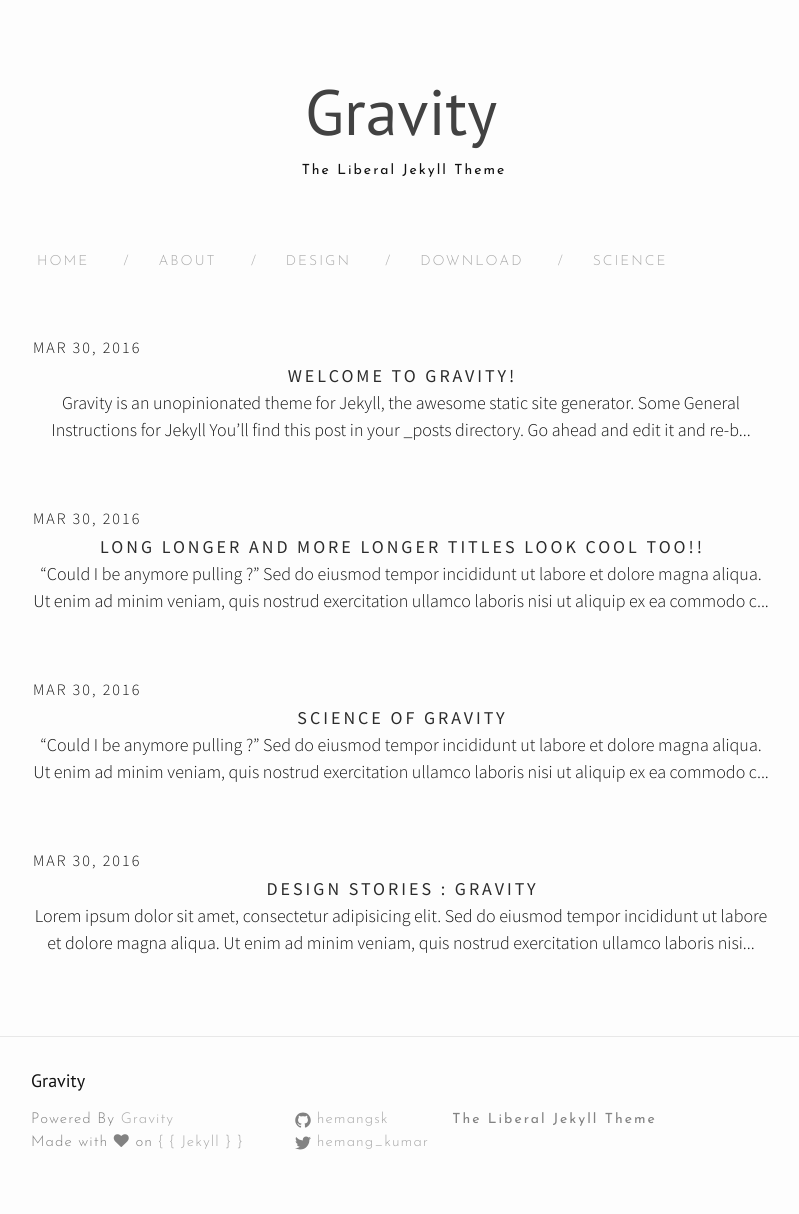
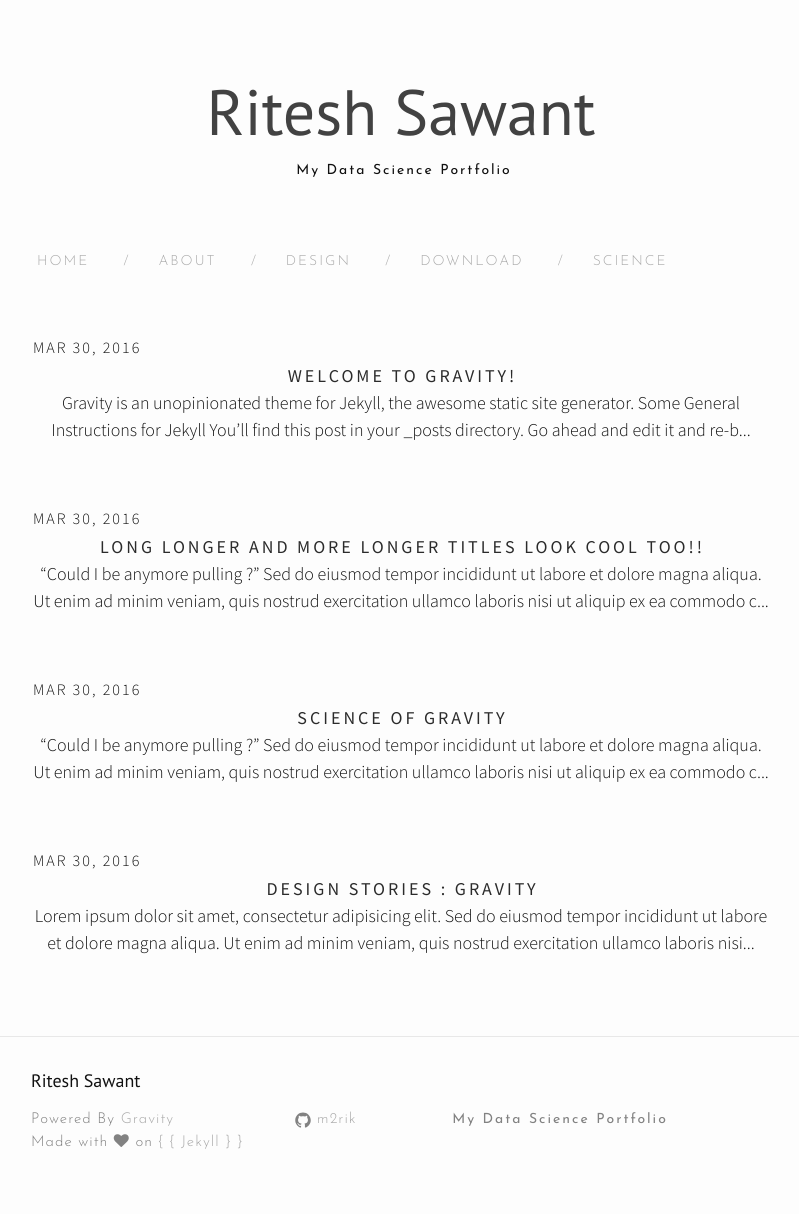
Before and after one commit to m2rik/m2rik.github.io, a Jekyll site: the page built from index.html, in a window 1280 px wide. Shown: the whole page, without its empty margins (239-1038 px from the left). Built offline with Jekyll 4.4.1, drawn with Linux system fonts in a browser that asks for light colours; nearby versions of some CDN libraries; the list of posts is cut into pages by our own code.

Commit message:
Update _config.yml

```diff
--- a/_config.yml
+++ b/_config.yml
@@ -6,13 +6,13 @@
 # 'jekyll serve'. If you change this file, please restart the server process.
 
 # Site settings
-title: Gravity
-email: hemangsk@gmail.com
-description: The Liberal Jekyll Theme
-baseurl: "" # the subpath of your site, e.g. /blog
-url: "http://yourdomain.com" # the base hostname & protocol for your site
-twitter_username: hemang_kumar
-github_username:  hemangsk
+title: Ritesh Sawant
+email: ritesh.swt@rutgers.edu
+description: My Data Science Portfolio
+baseurl: "/m2rik.github.io" # the subpath of your site, e.g. /blog
+url: "" # the base hostname & protocol for your site
+twitter_username:
+github_username:  m2rik
 paginate: 5
 theme-dark: false #Set to true to change to dark website theme
 
```
